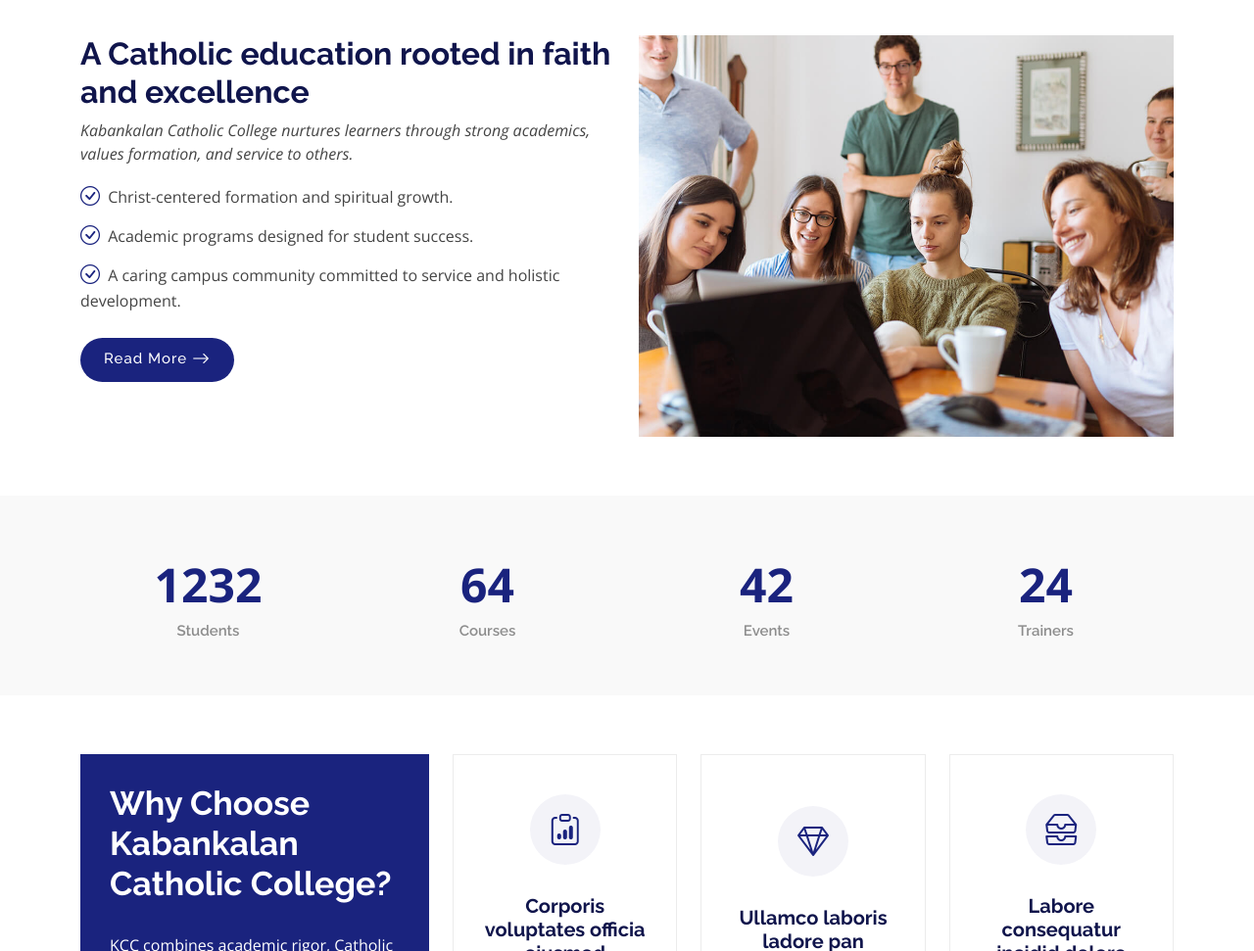
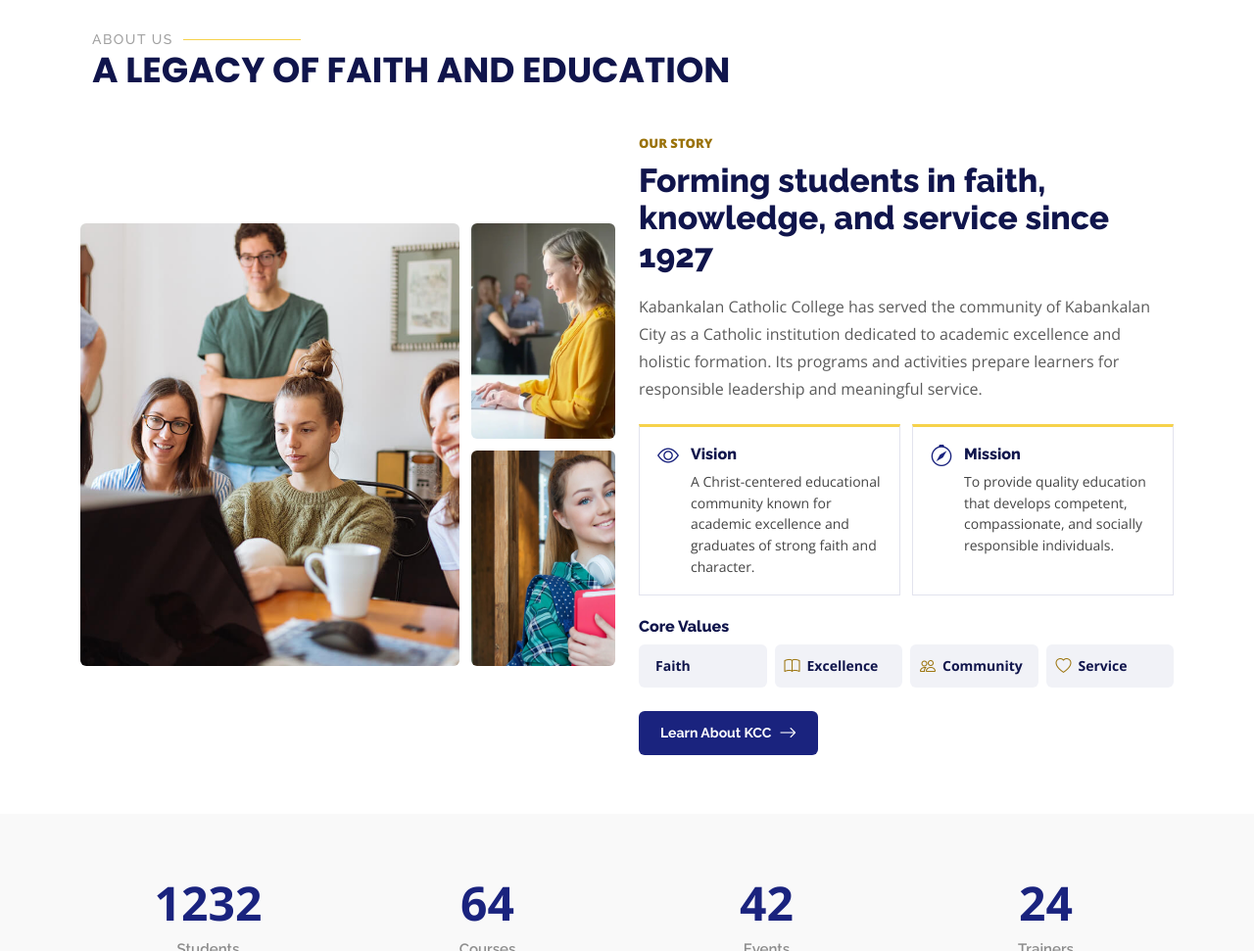
Before and after one commit to johnreyarroyo91-alt/arroyo-project-2, a plain HTML site: page index.html in a window 1280 px wide. Shown: the part 860-1831 px from the top of the page at 98% size. Drawn offline with nearby package versions, Linux system fonts and the light colour scheme.

Commit message:
about Us Section

```diff
--- a/assets/css/main.css
+++ b/assets/css/main.css
@@ -1097,39 +1097,134 @@ section,
 /*--------------------------------------------------------------
 # About Section
 --------------------------------------------------------------*/
+.about .section-title {
+  padding-bottom: 38px;
+}
+
+.campus-gallery {
+  display: grid;
+  grid-template-columns: 1.45fr 0.55fr;
+  grid-template-rows: repeat(2, minmax(150px, 220px));
+  gap: 12px;
+}
+
+.campus-gallery figure {
+  min-height: 0;
+  margin: 0;
+  overflow: hidden;
+  border-radius: 6px;
+}
+
+.campus-gallery-main {
+  grid-row: 1 / span 2;
+}
+
+.campus-gallery img {
+  width: 100%;
+  height: 100%;
+  object-fit: cover;
+  transition: transform 0.5s ease;
+}
+
+.campus-gallery figure:hover img {
+  transform: scale(1.03);
+}
+
+.about .about-kicker {
+  margin: 0 0 8px;
+  color: var(--kcc-gold-dark);
+  font-size: 13px;
+  font-weight: 800;
+  text-transform: uppercase;
+}
+
 .about .content h3 {
-  font-size: 2rem;
+  max-width: 620px;
+  margin: 0 0 18px;
+  font-size: 2.1rem;
+  line-height: 1.15;
+  font-weight: 800;
+}
+
+.about .content > p:not(.about-kicker) {
+  color: color-mix(in srgb, var(--default-color), transparent 12%);
+  line-height: 1.75;
+}
+
+.mission-grid {
+  display: grid;
+  grid-template-columns: repeat(2, minmax(0, 1fr));
+  gap: 12px;
+  margin: 22px 0;
+}
+
+.mission-grid article {
+  display: flex;
+  gap: 12px;
+  min-height: 150px;
+  padding: 18px;
+  border: 1px solid color-mix(in srgb, var(--accent-color), transparent 88%);
+  border-top: 3px solid var(--kcc-gold);
+  background: var(--surface-color);
+}
+
+.mission-grid article > i {
+  color: var(--accent-color);
+  font-size: 22px;
+  line-height: 1;
+}
+
+.mission-grid h4,
+.core-values h4 {
+  margin: 0 0 8px;
+  font-size: 16px;
+  font-weight: 800;
+}
+
+.mission-grid p {
+  margin: 0;
+  font-size: 14px;
+  line-height: 1.55;
+}
+
+.core-values {
+  margin-bottom: 24px;
+}
+
+.core-values ul {
+  display: grid;
+  grid-template-columns: repeat(4, minmax(0, 1fr));
+  gap: 8px;
+  list-style: none;
+  margin: 0;
+  padding: 0;
+}
+
+.core-values ul li {
+  display: flex;
+  align-items: center;
+  gap: 7px;
+  padding: 10px;
+  border-radius: 6px;
+  background: color-mix(in srgb, var(--accent-color), transparent 94%);
+  color: var(--heading-color);
+  font-size: 14px;
   font-weight: 700;
 }
 
-.about .content ul {
-  list-style: none;
-  padding: 0;
-}
-
-.about .content ul li {
-  padding-bottom: 10px;
-}
-
-.about .content ul i {
-  font-size: 1.25rem;
-  margin-right: 4px;
-  color: var(--accent-color);
-}
-
-.about .content p:last-child {
-  margin-bottom: 0;
+.core-values ul i {
+  font-size: 16px;
+  color: var(--kcc-gold-dark);
 }
 
 .about .content .read-more {
   background: var(--accent-color);
   color: var(--contrast-color);
   font-family: var(--heading-font);
-  font-weight: 500;
-  font-size: 15px;
-  letter-spacing: 1px;
-  padding: 10px 24px 12px 24px;
-  border-radius: 50px;
+  font-weight: 700;
+  font-size: 14px;
+  padding: 12px 22px;
+  border-radius: 6px;
   transition: 0.3s;
   display: inline-flex;
   align-items: center;
@@ -1138,18 +1233,49 @@ section,
 
 .about .content .read-more i {
   font-size: 18px;
-  margin-left: 5px;
+  margin-left: 8px;
   line-height: 0;
   transition: 0.3s;
 }
 
 .about .content .read-more:hover {
-  background: color-mix(in srgb, var(--accent-color), transparent 20%);
-  padding-right: 19px;
+  background: var(--kcc-gold);
+  color: #10154c;
 }
 
 .about .content .read-more:hover i {
-  margin-left: 10px;
+  margin-left: 12px;
+}
+
+@media (max-width: 991px) {
+  .campus-gallery {
+    grid-template-rows: repeat(2, minmax(130px, 190px));
+  }
+}
+
+@media (max-width: 575px) {
+  .campus-gallery {
+    grid-template-columns: 1fr 1fr;
+    grid-template-rows: 220px 130px;
+  }
+
+  .campus-gallery-main {
+    grid-column: 1 / span 2;
+    grid-row: 1;
+  }
+
+  .mission-grid,
+  .core-values ul {
+    grid-template-columns: 1fr;
+  }
+
+  .mission-grid article {
+    min-height: auto;
+  }
+
+  .about .content h3 {
+    font-size: 1.75rem;
+  }
 }
 
 /*--------------------------------------------------------------
--- a/index.html
+++ b/index.html
@@ -113,23 +113,62 @@
 
       <div class="container">
 
-        <div class="row gy-4">
+        <div class="container section-title" data-aos="fade-up">
+          <h2>About Us</h2>
+          <p>A Legacy of Faith and Education</p>
+        </div><!-- End Section Title -->
 
-          <div class="col-lg-6 order-1 order-lg-2" data-aos="fade-up" data-aos-delay="100">
-            <img src="assets/img/about.jpg" class="img-fluid" alt="">
+        <div class="row gy-5 align-items-center">
+
+          <div class="col-lg-6" data-aos="fade-up" data-aos-delay="100">
+            <div class="campus-gallery">
+              <figure class="campus-gallery-main">
+                <img src="assets/img/about.jpg" class="img-fluid" alt="Kabankalan Catholic College campus">
+              </figure>
+              <figure>
+                <img src="assets/img/about/about-1.webp" class="img-fluid" alt="KCC campus facilities">
+              </figure>
+              <figure>
+                <img src="assets/img/hero-bg.jpg" class="img-fluid" alt="Life and learning at KCC">
+              </figure>
+            </div>
           </div>
 
-          <div class="col-lg-6 order-2 order-lg-1 content" data-aos="fade-up" data-aos-delay="200">
-            <h3>A Catholic education rooted in faith and excellence</h3>
-            <p class="fst-italic">
-              Kabankalan Catholic College nurtures learners through strong academics, values formation, and service to others.
+          <div class="col-lg-6 content" data-aos="fade-up" data-aos-delay="200">
+            <p class="about-kicker">Our Story</p>
+            <h3>Forming students in faith, knowledge, and service since 1927</h3>
+            <p>
+              Kabankalan Catholic College has served the community of Kabankalan City as a Catholic institution dedicated to academic excellence and holistic formation. Its programs and activities prepare learners for responsible leadership and meaningful service.
             </p>
-            <ul>
-              <li><i class="bi bi-check-circle"></i> <span>Christ-centered formation and spiritual growth.</span></li>
-              <li><i class="bi bi-check-circle"></i> <span>Academic programs designed for student success.</span></li>
-              <li><i class="bi bi-check-circle"></i> <span>A caring campus community committed to service and holistic development.</span></li>
-            </ul>
-            <a href="#" class="read-more"><span>Read More</span><i class="bi bi-arrow-right"></i></a>
+
+            <div class="mission-grid">
+              <article>
+                <i class="bi bi-eye"></i>
+                <div>
+                  <h4>Vision</h4>
+                  <p>A Christ-centered educational community known for academic excellence and graduates of strong faith and character.</p>
+                </div>
+              </article>
+              <article>
+                <i class="bi bi-compass"></i>
+                <div>
+                  <h4>Mission</h4>
+                  <p>To provide quality education that develops competent, compassionate, and socially responsible individuals.</p>
+                </div>
+              </article>
+            </div>
+
+            <div class="core-values">
+              <h4>Core Values</h4>
+              <ul>
+                <li><i class="bi bi-cross"></i> <span>Faith</span></li>
+                <li><i class="bi bi-book"></i> <span>Excellence</span></li>
+                <li><i class="bi bi-people"></i> <span>Community</span></li>
+                <li><i class="bi bi-heart"></i> <span>Service</span></li>
+              </ul>
+            </div>
+
+            <a href="about.html" class="read-more"><span>Learn About KCC</span><i class="bi bi-arrow-right"></i></a>
           </div>
 
         </div>
```
